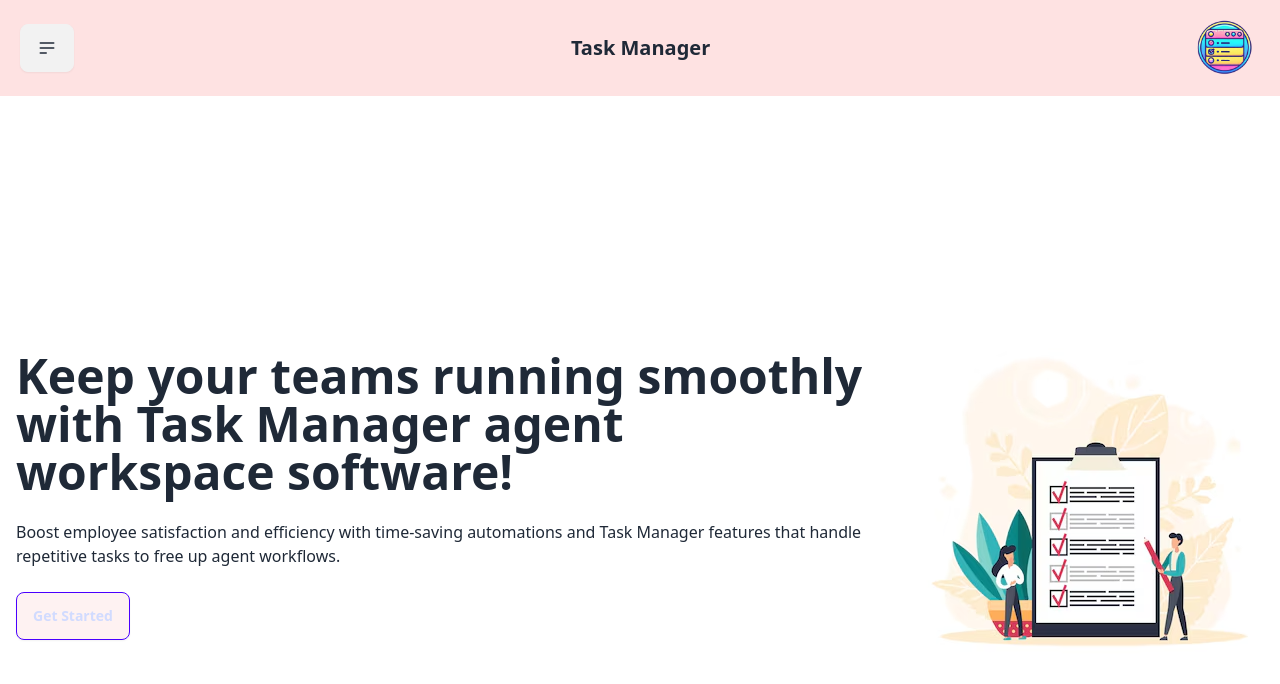
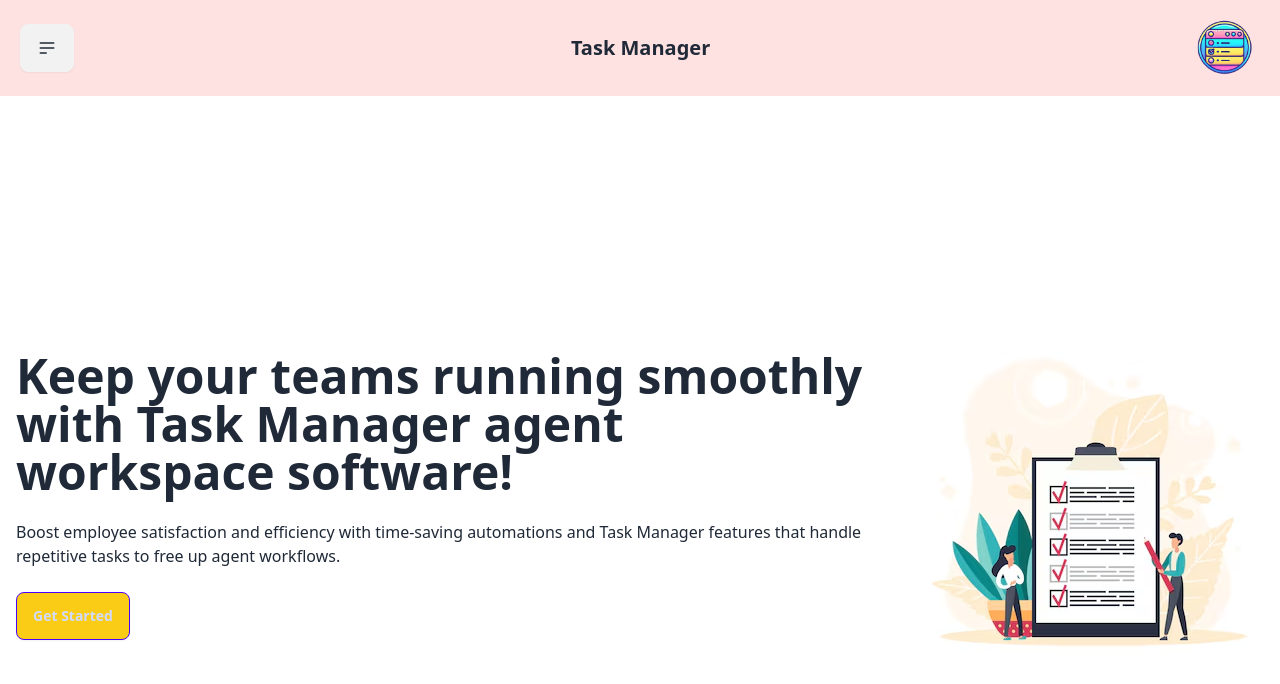
Before and after one commit to NullPointerExceptionNIT/ProjectManager, a React app in the folder frontend/: page / in a window 1280 px wide. Shown: the top 684 px of the page. Built offline with nearby package versions, Linux system fonts and the light colour scheme; the HTML template or start-up script is replaced by a standard one.

Commit message:
clean up

```diff
--- a/frontend/src/Home.jsx
+++ b/frontend/src/Home.jsx
@@ -16,7 +16,7 @@ function Home() {
             Boost employee satisfaction and efficiency with time-saving
             automations and Task Manager features that handle repetitive tasks to free up agent workflows.
             </p>
-            <button className="btn btn-primary bg-red-50">Get Started</button>
+            <button className="btn btn-primary bg-yellow-400">Get Started</button>
           </div>
         </div>
       </div>
--- a/frontend/src/ProfilePage.jsx
+++ b/frontend/src/ProfilePage.jsx
@@ -1,4 +1,4 @@
-import Header from "./header2";
+import Header from "./Header";
 import user from "./assets/user.png";
 import { API } from "./api";
 import { useQuery } from "react-query";
@@ -41,7 +41,7 @@ function ProfilePage() {
     );
   return (
     <div>
-      <div className="bg-red-100 h-screen">
+      <div className="bg-white min-h-screen">
         <Header />
         <main className="p-6">
           <div className="flex justify-left mb-8">
@@ -227,7 +227,7 @@ function ProfilePage() {
                   id="roles"
                   className="bg-white mt-1 block w-full px-3 py-2 border border-gray-300 rounded-md shadow-sm focus:outline-none focus:ring-indigo-500 focus:border-indigo-500"
                   required
-
+                  disabled
                 />
               </div>
             </div>
@@ -251,13 +251,13 @@ function ProfilePage() {
           <div className="flex justify-between mt-6">
             <a
               href="Projects"
-              className="bg-blue-300 text-black px-4 py-2 rounded hover:bg-blue-400"
+              className="bg-blue-400 text-black px-4 py-2 rounded hover:bg-blue-300"
             >
               Back
             </a>
             <button
               id="changeButton"
-              className="bg-yellow-300 text-black px-4 py-2 rounded hover:bg-yellow-400"
+              className="bg-yellow-400 text-black px-4 py-2 rounded hover:bg-yellow-300"
             >
               Change
             </button>
```
